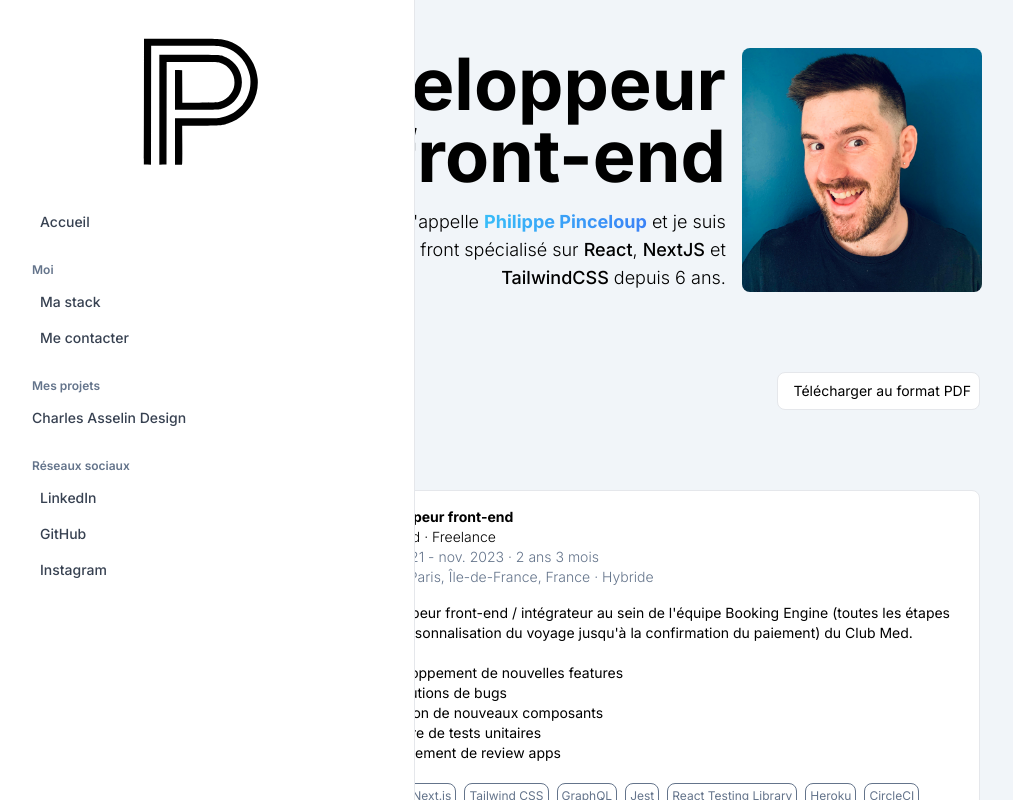
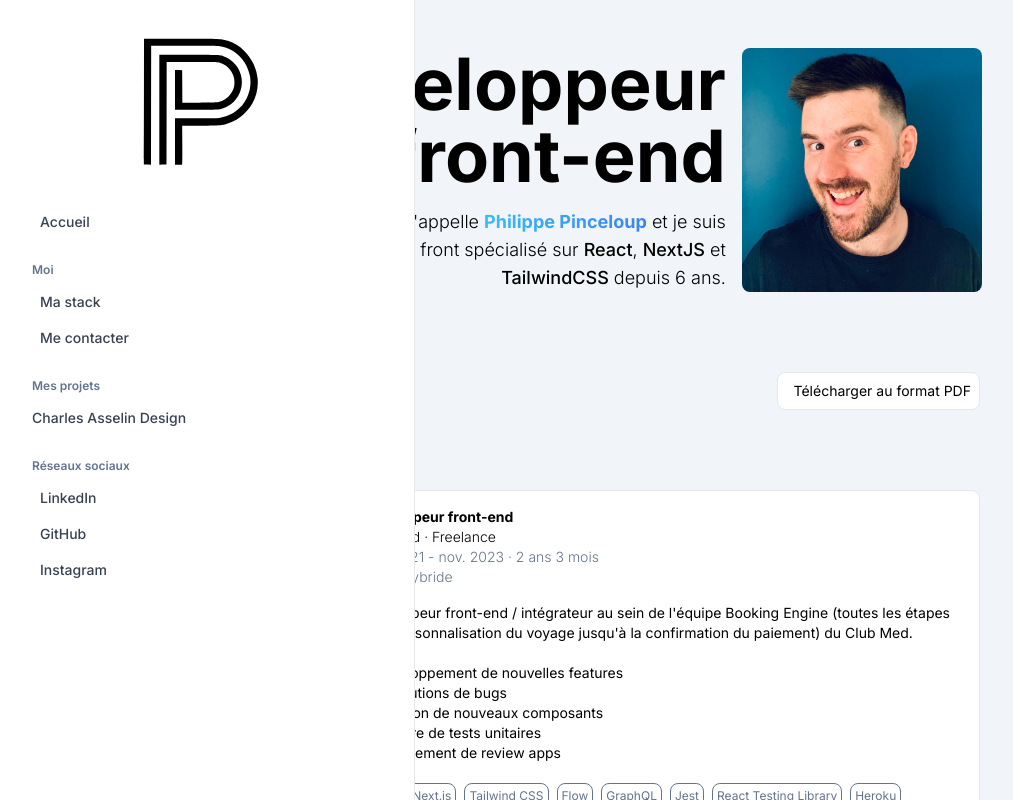
Before and after one commit to ZeFifi/my-dev-portfolio, a Next.js app: page / in a window 1280 px wide. Shown: the top 800 px of the page, without its empty margins (12-1025 px from the left). Built offline with nearby package versions, Linux system fonts and the light colour scheme.

Commit message:
Update Experiences content

```diff
--- a/data/experiences.ts
+++ b/data/experiences.ts
@@ -5,7 +5,7 @@
     position: "Développeur front-end",
     company: "Club Med · Freelance",
     duration: "sept. 2021 - nov. 2023 · 2 ans 3 mois",
-    where: "Ville de Paris, Île-de-France, France · Hybride",
+    where: "Paris · Hybride",
     summary:
       "Développeur front-end / intégrateur au sein de l'équipe Booking Engine (toutes les étapes de la personnalisation du voyage jusqu'à la confirmation du paiement) du Club Med.",
     lists: [
@@ -19,6 +19,7 @@
       "React",
       "Next.js",
       "Tailwind CSS",
+      "Flow",
       "GraphQL",
       "Jest",
       "React Testing Library",
@@ -32,7 +33,7 @@
     position: "Développeur front-end",
     company: "Weekendesk · CDI",
     duration: "sept. 2019 - sept. 2021 · 2 ans 1 mois",
-    where: "Ville de Paris, Île-de-France, France · Hybride",
+    where: "Paris · Hybride",
     summary:
       "Travail en étroite collaboration avec l'équipe UI/UX et back, dans une équipe composée de 6 développeurs dont 1 lead front et 1 PO, sous méthodologie Agile SCRUM.",
     lists: [
@@ -59,7 +60,7 @@
     position: "Développeur front-end",
     company: "Blockhain Partner · CDI",
     duration: "oct. 2017 - juil. 2019 · 1 an 10 mois",
-    where: "Ville de Paris, Île-de-France, France · Hybride",
+    where: "Paris · Hybride",
     summary:
       "Design de maquettes et développement de POCs (courts projets allant de 1 à 3 mois environ) en petites équipes composées d'un développeur front-end, d'un développeur back, d'un développeur Blockchain et d'un PO.",
     lists: [
```
